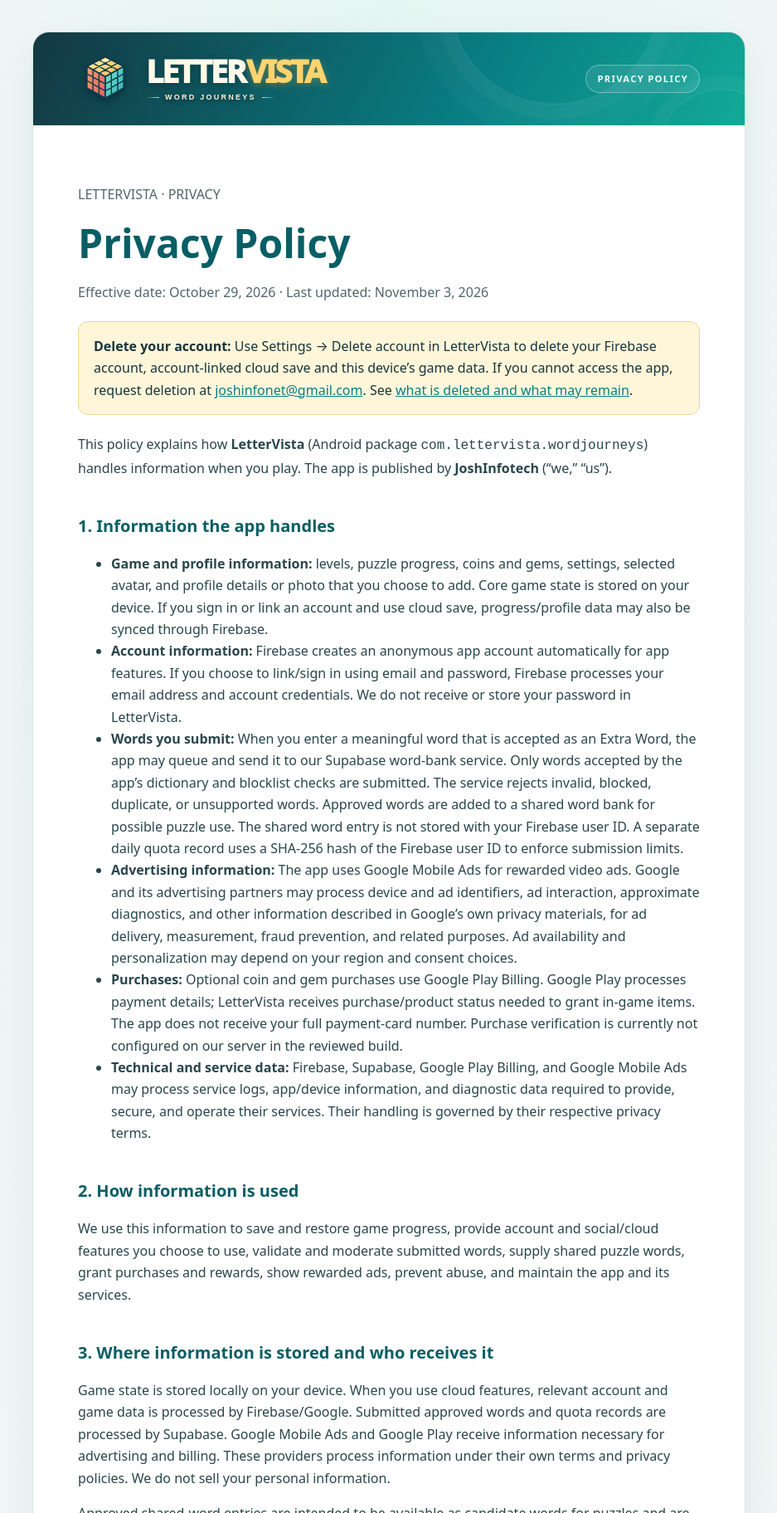
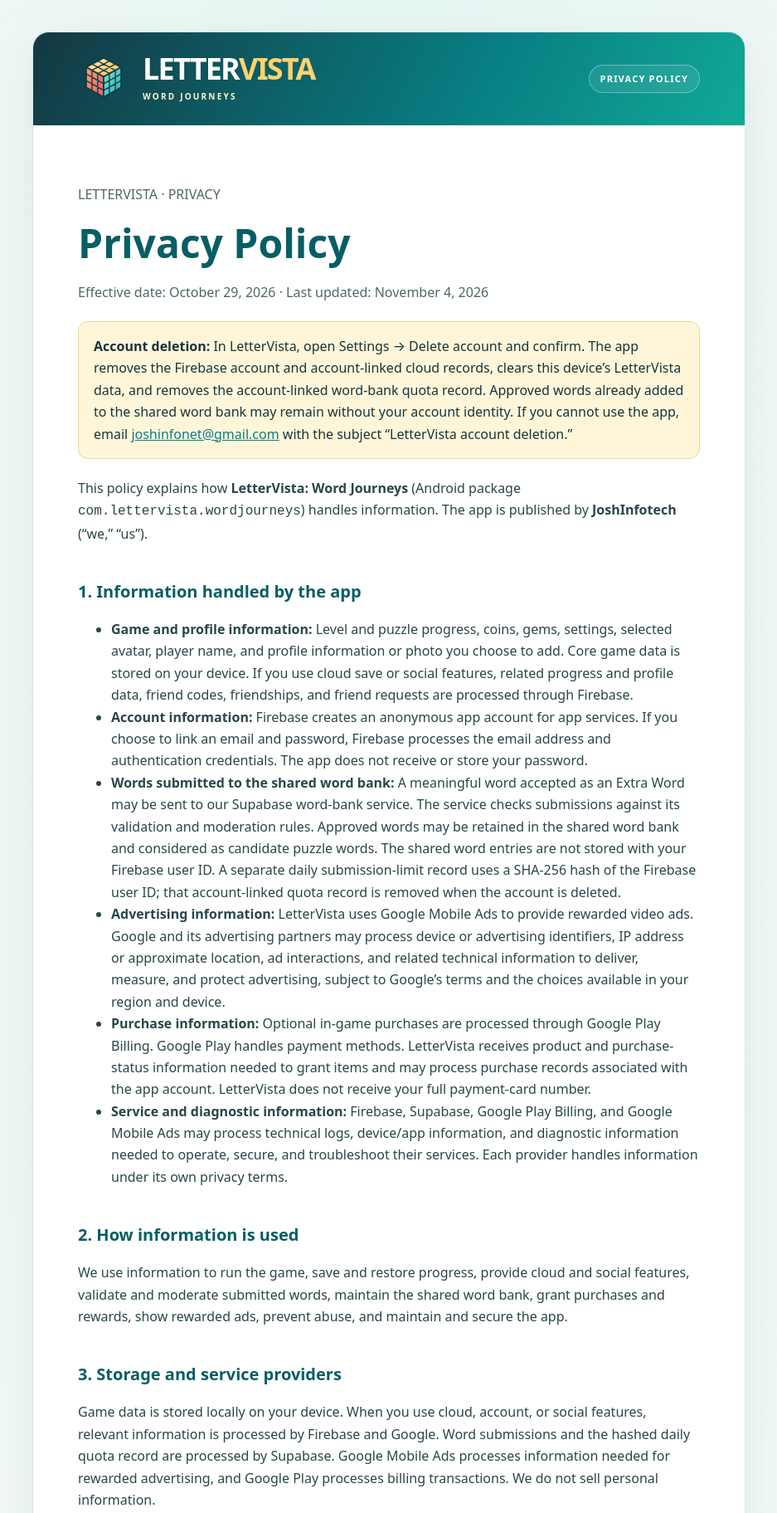
Before and after one commit to joshinfonet-oss/lettervista-privacy, a plain HTML site: page index.html in a window 1280 px wide. Shown: the top 1823 px of the page at 83% size, without its empty margins (171-1108 px from the left). Drawn offline with Linux system fonts and the light colour scheme.

Commit message:
Update index.html

```diff
--- a/index.html
+++ b/index.html
@@ -1,84 +1,75 @@
 <!doctype html>
 <html lang="en">
 <head>
-<meta charset="utf-8"><meta name="viewport" content="width=device-width,initial-scale=1">
+<meta charset="utf-8">
+<meta name="viewport" content="width=device-width,initial-scale=1">
+<meta name="description" content="Privacy Policy for LetterVista: Word Journeys, published by JoshInfotech.">
 <title>LetterVista Privacy Policy</title>
 <style>
-:root{color-scheme:light;--ink:#18353a;--muted:#50666a;--teal:#087e83;--pale:#e8f6f3;--line:#d8e5e2;--warn:#fff6da}
-*{box-sizing:border-box}
-body{margin:0;background:radial-gradient(ellipse at 50% 0%,#e4f5f2 0,#f4f8f7 47rem);color:var(--ink);font:16px/1.65 system-ui,-apple-system,"Segoe UI",sans-serif}
-.wrap{max-width:900px;margin:38px auto;padding:0 20px}
-.card{overflow:hidden;background:#fff;border:1px solid var(--line);border-radius:20px;box-shadow:0 18px 50px #173c3c12}
-.brand-banner{position:relative;isolation:isolate;overflow:hidden;display:flex;align-items:center;justify-content:space-between;gap:18px;padding:22px clamp(24px,5vw,54px);min-height:112px;color:#fff;background:linear-gradient(118deg,#143842 0%,#087e83 62%,#12a998 100%)}
-.brand-banner:before,.brand-banner:after{content:"";position:absolute;z-index:-1;border:1px solid #ffffff20;border-radius:50%;pointer-events:none}
-.brand-banner:before{width:250px;height:250px;right:12%;top:-165px;box-shadow:0 0 0 18px #ffffff08,0 0 0 42px #ffffff06}
-.brand-banner:after{width:150px;height:150px;right:-48px;bottom:-108px;box-shadow:0 0 0 16px #ffffff08}
-.brand-lockup{display:flex;align-items:center;gap:16px;min-width:0}
-.brand-logo{display:block;width:66px;height:62px;flex:0 0 auto;overflow:visible;filter:drop-shadow(0 5px 8px #06273566)}
-.home-brand-copy{min-width:0;text-align:left}
-.home-wordmark{display:flex;align-items:baseline;white-space:nowrap;font:1000 clamp(26px,5vw,38px)/.94 Nunito,system-ui,sans-serif;letter-spacing:-.065em;text-shadow:0 3px 10px #062a3577}
-.home-wordmark-letter{color:#fff9e9}
-.home-wordmark-vista{margin-left:2px;color:#ffd36f;font-style:normal;font-weight:1000;text-shadow:0 2px 10px #f2b34a55}
-.home-tagline{display:flex;align-items:center;justify-content:flex-start;gap:7px;margin-top:9px;color:#fff4d2;font:900 9px/1 Nunito,sans-serif;letter-spacing:.25em;text-shadow:0 2px 5px #092b36}
-.home-tagline i{display:block;width:16px;height:1px;background:linear-gradient(90deg,transparent,#f9d783)}
-.home-tagline i:last-child{transform:scaleX(-1)}
-.brand-name{margin:0;color:#fff;font-size:clamp(1.35rem,3.4vw,1.8rem);font-weight:800;letter-spacing:.025em;line-height:1.15}
-.brand-tagline{margin:6px 0 0;color:#d7f3ee;font-size:.72rem;font-weight:700;letter-spacing:.19em}
-.banner-label{flex:0 0 auto;border:1px solid #ffffff55;border-radius:999px;padding:7px 13px;background:#ffffff16;color:#effffb;font-size:.7rem;font-weight:750;letter-spacing:.12em}
-.content{padding:clamp(24px,5vw,54px)}
-h1{font-size:clamp(2rem,5vw,3rem);line-height:1.1;margin:.4em 0;color:#075e64}
-h2{font-size:1.25rem;margin:2em 0 .45em;color:#075e64}
-p,li{color:#29464a}
-a{color:#087e83}
-.meta{color:var(--muted)}
-.notice{background:var(--warn);border:1px solid #ead79a;border-radius:12px;padding:16px 18px;margin:22px 0}
-.placeholder{background:#fff0bd;padding:0 .25em;font-weight:700}
-.small{font-size:.92rem;color:var(--muted)}
-footer{border-top:1px solid var(--line);margin:0;padding:18px clamp(24px,5vw,54px) 24px}
-@media(max-width:520px){.wrap{margin:16px auto;padding:0 12px}.brand-banner{min-height:96px;padding:17px 20px}.brand-lockup{gap:12px}.brand-logo{width:58px;height:54px}.brand-tagline{font-size:.62rem;letter-spacing:.14em}.banner-label{padding:6px 9px;font-size:.6rem}.content{padding:24px 20px}}
+:root{color-scheme:light;--ink:#18353a;--muted:#50666a;--teal:#087e83;--line:#d8e5e2;--warn:#fff6da}
+*{box-sizing:border-box}body{margin:0;background:radial-gradient(ellipse at 50% 0%,#e4f5f2 0,#f4f8f7 47rem);color:var(--ink);font:16px/1.65 system-ui,-apple-system,"Segoe UI",sans-serif}
+.wrap{max-width:900px;margin:38px auto;padding:0 20px}.card{overflow:hidden;background:#fff;border:1px solid var(--line);border-radius:20px;box-shadow:0 18px 50px #173c3c12}
+.brand-banner{display:flex;align-items:center;justify-content:space-between;gap:18px;padding:22px clamp(24px,5vw,54px);min-height:112px;color:#fff;background:linear-gradient(118deg,#143842,#087e83 62%,#12a998)}
+.brand-lockup{display:flex;align-items:center;gap:16px}.brand-logo{width:62px;height:62px;flex:none}.wordmark{font-size:clamp(24px,5vw,36px);font-weight:900;letter-spacing:-.05em;line-height:1}.wordmark span{color:#ffd36f}.tagline{margin-top:7px;color:#fff4d2;font-size:10px;font-weight:800;letter-spacing:.22em}.banner-label{border:1px solid #ffffff55;border-radius:999px;padding:7px 13px;background:#ffffff16;font-size:.7rem;font-weight:750;letter-spacing:.1em;white-space:nowrap}
+.content{padding:clamp(24px,5vw,54px)}h1{font-size:clamp(2rem,5vw,3rem);line-height:1.1;margin:.4em 0;color:#075e64}h2{font-size:1.25rem;margin:2em 0 .45em;color:#075e64}p,li{color:#29464a}a{color:#087e83}.meta,.small{color:var(--muted)}.notice{background:var(--warn);border:1px solid #ead79a;border-radius:12px;padding:16px 18px;margin:22px 0}footer{border-top:1px solid var(--line);padding:18px clamp(24px,5vw,54px) 24px;color:var(--muted);font-size:.9rem}
+@media(max-width:520px){.wrap{margin:16px auto;padding:0 12px}.brand-banner{min-height:96px;padding:17px 20px}.brand-lockup{gap:11px}.brand-logo{width:50px;height:50px}.banner-label{padding:6px 9px;font-size:.6rem}.content{padding:24px 20px}}
 </style>
 </head>
-<body><main class="wrap"><article class="card">
+<body>
+<main class="wrap"><article class="card">
 <header class="brand-banner" aria-label="LetterVista brand">
   <div class="brand-lockup">
-    <svg class="brand-logo" viewBox="0 0 180 170" aria-hidden="true"><defs><linearGradient id="cubeTop" x1="0" y1="0" x2="1" y2="1"><stop stop-color="#fff0aa"/><stop offset="1" stop-color="#f6b84f"/></linearGradient><linearGradient id="cubeLeft" x1="0" y1="0" x2="1" y2="1"><stop stop-color="#ff9f72"/><stop offset="1" stop-color="#ec5c5d"/></linearGradient><linearGradient id="cubeRight" x1="0" y1="0" x2="1" y2="1"><stop stop-color="#7de8d1"/><stop offset="1" stop-color="#28aeb5"/></linearGradient><filter id="cubeShadow" x="-30%" y="-30%" width="160%" height="180%"><feDropShadow dx="0" dy="8" stdDeviation="5" flood-color="#062833" flood-opacity=".35"/></filter></defs><g filter="url(#cubeShadow)" stroke="#103b49" stroke-width="5" stroke-linejoin="round"><path d="M90 12 151 44 90 78 29 44Z" fill="url(#cubeTop)"/><path d="M29 44 90 78 90 149 29 115Z" fill="url(#cubeLeft)"/><path d="M90 78 151 44 151 115 90 149Z" fill="url(#cubeRight)"/></g><g fill="none" stroke="#103b49" stroke-width="4" stroke-linecap="round" stroke-linejoin="round"><path d="m49 33 61 33M69 22l61 33M131 33 69 67M111 22 49 55M49 55v70m20-59v70M29 68l61 34M29 91l61 34M110 67v70m21-82v70M90 102l61-34M90 125l61-34"/></g><path d="m81 27 9-5 9 5" fill="none" stroke="#fff9d8" stroke-width="4" stroke-linecap="round"/></svg>
-    <div class="home-brand-copy"><div class="home-wordmark"><span class="home-wordmark-letter">LETTER</span><span class="home-wordmark-vista">VISTA</span></div><div class="home-tagline"><i></i> WORD JOURNEYS <i></i></div></div>
-  </div>
-  <span class="banner-label">PRIVACY POLICY</span>
+    <svg class="brand-logo" viewBox="0 0 180 170" aria-hidden="true"><defs><linearGradient id="a" x1="0" y1="0" x2="1" y2="1"><stop stop-color="#fff0aa"/><stop offset="1" stop-color="#f6b84f"/></linearGradient><linearGradient id="b" x1="0" y1="0" x2="1" y2="1"><stop stop-color="#ff9f72"/><stop offset="1" stop-color="#ec5c5d"/></linearGradient><linearGradient id="c" x1="0" y1="0" x2="1" y2="1"><stop stop-color="#7de8d1"/><stop offset="1" stop-color="#28aeb5"/></linearGradient></defs><g stroke="#103b49" stroke-width="5" stroke-linejoin="round"><path d="M90 12 151 44 90 78 29 44Z" fill="url(#a)"/><path d="M29 44 90 78 90 149 29 115Z" fill="url(#b)"/><path d="M90 78 151 44 151 115 90 149Z" fill="url(#c)"/></g><g fill="none" stroke="#103b49" stroke-width="4" stroke-linecap="round"><path d="m49 33 61 33M69 22l61 33M131 33 69 67M111 22 49 55M49 55v70m20-59v70M29 68l61 34M29 91l61 34M110 67v70m21-82v70M90 102l61-34M90 125l61-34"/></g></svg>
+    <div><div class="wordmark">LETTER<span>VISTA</span></div><div class="tagline">WORD JOURNEYS</div></div>
+  </div><span class="banner-label">PRIVACY POLICY</span>
 </header>
 <div class="content">
-<p class="meta">LETTERVISTA · PRIVACY</p><h1>Privacy Policy</h1>
-<p class="meta">Effective date: October 29, 2026 · Last updated: November 3, 2026</p>
-<div class="notice"><strong>Delete your account:</strong> Use Settings → Delete account in LetterVista to delete your Firebase account, account-linked cloud save and this device’s game data. If you cannot access the app, request deletion at <a href="mailto:joshinfonet@gmail.com?subject=LetterVista%20account%20deletion">joshinfonet@gmail.com</a>. See <a href="#retention-deletion">what is deleted and what may remain</a>.</div>
-<p>This policy explains how <strong>LetterVista</strong> (Android package <code>com.lettervista.wordjourneys</code>) handles information when you play. The app is published by <strong>JoshInfotech</strong> (“we,” “us”).</p>
-<h2>1. Information the app handles</h2>
+<p class="meta">LETTERVISTA · PRIVACY</p>
+<h1>Privacy Policy</h1>
+<p class="meta">Effective date: October 29, 2026 · Last updated: November 4, 2026</p>
+<div class="notice"><strong>Account deletion:</strong> In LetterVista, open Settings → Delete account and confirm. The app removes the Firebase account and account-linked cloud records, clears this device’s LetterVista data, and removes the account-linked word-bank quota record. Approved words already added to the shared word bank may remain without your account identity. If you cannot use the app, email <a href="mailto:joshinfonet@gmail.com?subject=LetterVista%20account%20deletion">joshinfonet@gmail.com</a> with the subject “LetterVista account deletion.”</div>
+<p>This policy explains how <strong>LetterVista: Word Journeys</strong> (Android package <code>com.lettervista.wordjourneys</code>) handles information. The app is published by <strong>JoshInfotech</strong> (“we,” “us”).</p>
+
+<h2>1. Information handled by the app</h2>
 <ul>
-<li><strong>Game and profile information:</strong> levels, puzzle progress, coins and gems, settings, selected avatar, and profile details or photo that you choose to add. Core game state is stored on your device. If you sign in or link an account and use cloud save, progress/profile data may also be synced through Firebase.</li>
-<li><strong>Account information:</strong> Firebase creates an anonymous app account automatically for app features. If you choose to link/sign in using email and password, Firebase processes your email address and account credentials. We do not receive or store your password in LetterVista.</li>
-<li><strong>Words you submit:</strong> When you enter a meaningful word that is accepted as an Extra Word, the app may queue and send it to our Supabase word-bank service. Only words accepted by the app’s dictionary and blocklist checks are submitted. The service rejects invalid, blocked, duplicate, or unsupported words. Approved words are added to a shared word bank for possible puzzle use. The shared word entry is not stored with your Firebase user ID. A separate daily quota record uses a SHA-256 hash of the Firebase user ID to enforce submission limits.</li>
-<li><strong>Advertising information:</strong> The app uses Google Mobile Ads for rewarded video ads. Google and its advertising partners may process device and ad identifiers, ad interaction, approximate diagnostics, and other information described in Google’s own privacy materials, for ad delivery, measurement, fraud prevention, and related purposes. Ad availability and personalization may depend on your region and consent choices.</li>
-<li><strong>Purchases:</strong> Optional coin and gem purchases use Google Play Billing. Google Play processes payment details; LetterVista receives purchase/product status needed to grant in-game items. The app does not receive your full payment-card number. Purchase verification is currently not configured on our server in the reviewed build.</li>
-<li><strong>Technical and service data:</strong> Firebase, Supabase, Google Play Billing, and Google Mobile Ads may process service logs, app/device information, and diagnostic data required to provide, secure, and operate their services. Their handling is governed by their respective privacy terms.</li>
+<li><strong>Game and profile information:</strong> Level and puzzle progress, coins, gems, settings, selected avatar, player name, and profile information or photo you choose to add. Core game data is stored on your device. If you use cloud save or social features, related progress and profile data, friend codes, friendships, and friend requests are processed through Firebase.</li>
+<li><strong>Account information:</strong> Firebase creates an anonymous app account for app services. If you choose to link an email and password, Firebase processes the email address and authentication credentials. The app does not receive or store your password.</li>
+<li><strong>Words submitted to the shared word bank:</strong> A meaningful word accepted as an Extra Word may be sent to our Supabase word-bank service. The service checks submissions against its validation and moderation rules. Approved words may be retained in the shared word bank and considered as candidate puzzle words. The shared word entries are not stored with your Firebase user ID. A separate daily submission-limit record uses a SHA-256 hash of the Firebase user ID; that account-linked quota record is removed when the account is deleted.</li>
+<li><strong>Advertising information:</strong> LetterVista uses Google Mobile Ads to provide rewarded video ads. Google and its advertising partners may process device or advertising identifiers, IP address or approximate location, ad interactions, and related technical information to deliver, measure, and protect advertising, subject to Google’s terms and the choices available in your region and device.</li>
+<li><strong>Purchase information:</strong> Optional in-game purchases are processed through Google Play Billing. Google Play handles payment methods. LetterVista receives product and purchase-status information needed to grant items and may process purchase records associated with the app account. LetterVista does not receive your full payment-card number.</li>
+<li><strong>Service and diagnostic information:</strong> Firebase, Supabase, Google Play Billing, and Google Mobile Ads may process technical logs, device/app information, and diagnostic information needed to operate, secure, and troubleshoot their services. Each provider handles information under its own privacy terms.</li>
 </ul>
+
 <h2>2. How information is used</h2>
-<p>We use this information to save and restore game progress, provide account and social/cloud features you choose to use, validate and moderate submitted words, supply shared puzzle words, grant purchases and rewards, show rewarded ads, prevent abuse, and maintain the app and its services.</p>
-<h2>3. Where information is stored and who receives it</h2>
-<p>Game state is stored locally on your device. When you use cloud features, relevant account and game data is processed by Firebase/Google. Submitted approved words and quota records are processed by Supabase. Google Mobile Ads and Google Play receive information necessary for advertising and billing. These providers process information under their own terms and privacy policies. We do not sell your personal information.</p>
-<p>Approved shared-word entries are intended to be available as candidate words for puzzles and are not tied to a player identity in the shared-word table. Please do not submit personal information in a word or other app field.</p>
-<h2 id="retention-deletion">4. Retention and deletion</h2>
-<p>Local game data remains on your device until you clear the app’s data, uninstall the app, or delete it through an available in-app reset option. Cloud data is retained while needed to provide cloud features and is deleted when a valid deletion request is completed, subject to operational, legal, security, and backup-retention needs. Approved words may remain in the shared word bank after account deletion because they are not stored there with your account identity.</p>
-<div class="notice"><strong>Request account deletion:</strong> In LetterVista, open Settings → Delete account and confirm to delete your Firebase account, account-linked cloud save and this device’s game data. If you no longer have access to the app, email <a href="mailto:joshinfonet@gmail.com?subject=LetterVista%20account%20deletion">joshinfonet@gmail.com</a> with the subject “LetterVista account deletion” and the email address linked to your save, if any. JoshInfotech will verify the request and delete the Firebase account and associated cloud data. Approved words already added to the anonymous shared word bank may remain; the account-linked word-bank quota record is removed. Requests are handled as soon as reasonably possible. Some records may be retained only where legally or operationally required, as described above.</div>
+<p>We use information to run the game, save and restore progress, provide cloud and social features, validate and moderate submitted words, maintain the shared word bank, grant purchases and rewards, show rewarded ads, prevent abuse, and maintain and secure the app.</p>
+
+<h2>3. Storage and service providers</h2>
+<p>Game data is stored locally on your device. When you use cloud, account, or social features, relevant information is processed by Firebase and Google. Word submissions and the hashed daily quota record are processed by Supabase. Google Mobile Ads processes information needed for rewarded advertising, and Google Play processes billing transactions. We do not sell personal information.</p>
+<p>Approved shared-word entries may remain available as candidate words after account deletion because they are not stored with your account identity. Do not enter personal information into word or other game fields.</p>
+
+<h2 id="deletion">4. Retention and deletion</h2>
+<p>Local game data remains on your device until you clear the app’s data, uninstall the app, or use the in-app account deletion option. When account deletion completes, LetterVista deletes the Firebase Authentication account and the account-linked cloud records handled by its deletion flow, clears the app’s local data on that device, and requests removal of the account-linked Supabase quota record. Approved words already placed in the shared word bank may remain in de-identified form. Service providers may retain limited copies in backups or where required for security, legal, or operational reasons, under their retention practices.</p>
+<div class="notice"><strong>Request account deletion:</strong> To delete an account in the app, open Settings → Delete account and confirm. If you cannot access LetterVista, email <a href="mailto:joshinfonet@gmail.com?subject=LetterVista%20account%20deletion">joshinfonet@gmail.com</a> with the subject “LetterVista account deletion.” Include the account email, if one is linked, or the player ID shown in the app so we can locate the account. Do not send your password. We will verify the request and delete the Firebase account and associated account-linked cloud data. Approved shared words may remain without account identity; the hashed word-bank quota record is removed.</div>
+
 <h2>5. Children’s privacy</h2>
-<p>LetterVista is a general-audience word puzzle and is not specifically directed to children under 13. We recommend listing the app for ages 13 and older, provided the app content, artwork, store listing, and promotion are not designed to attract children under 13. We do not knowingly collect personal information from children under 13. If you are a parent or guardian and believe a child has provided personal information, contact us so we can review the request. If the app is marketed to children or selected for a child-inclusive audience, additional child-protection, advertising, age-screening, and parental-consent requirements may apply.</p>
+<p>LetterVista is intended for users aged 13 and older and is not designed for children under 13. We do not knowingly collect personal information from children under 13. A parent or guardian who believes a child has provided personal information may contact us to request review and deletion. If the app’s audience, content, or promotion changes, we will review the applicable child-safety and advertising requirements.</p>
+
 <h2>6. Security</h2>
-<p>We and our service providers use administrative, technical, and organizational measures intended to protect information. No method of storage or transmission is completely secure. Keep your account credentials private and use only official app stores to install LetterVista.</p>
-<h2>7. Your choices</h2>
-<p>You can play using local device storage, choose whether to link an account for cloud features, and choose whether to watch a rewarded ad. You may manage advertising and consent choices through the options presented in the app or your device settings where available. You can request access to or deletion of personal information using the contact details below, subject to applicable law and verification.</p>
+<p>We use the security features provided by our service providers and take reasonable steps to protect information. Information sent to Firebase, Supabase, Google Mobile Ads, or Google Play is transmitted using the secure connections supported by those services. No storage or transmission method can be guaranteed completely secure.</p>
+
+<h2>7. Your choices and requests</h2>
+<p>You can play using device storage, choose whether to link an email account for cloud features, choose whether to watch a rewarded ad, and request account deletion using the in-app or email method above. You can manage advertising choices through controls presented by the app, your device, or Google where available. For privacy questions or other data requests, contact us using the address below.</p>
+
 <h2>8. International processing</h2>
-<p>Our service providers may process information on servers in countries other than your own. Where required, they use safeguards for cross-border transfers as described in their privacy documentation.</p>
+<p>Our service providers may process information on servers outside your country. They apply their own safeguards and privacy practices for international processing.</p>
+
 <h2>9. Changes to this policy</h2>
-<p>We may update this policy when the app or its data practices change. We will update the effective date above and provide notice in the app or through the app listing when required.</p>
+<p>We may update this policy when the app or its data practices change. We will change the “Last updated” date above and provide notice where required.</p>
+
 <h2>10. Contact</h2>
 <p>Publisher: JoshInfotech<br>Privacy and account-deletion requests: <a href="mailto:joshinfonet@gmail.com">joshinfonet@gmail.com</a></p>
-</div><footer class="small">This policy reflects the planned account-deletion flow for the LetterVista release build dated November 3, 2026; confirm deployment before publishing this update. Confirm it matches the release build, SDK configuration, Google Play Data safety answers, advertising consent setup, Firebase/Supabase retention, and account-deletion implementation.</footer>
-</article></main></body></html>
+</div>
+<footer>LetterVista Privacy Policy · JoshInfotech · Contact: <a href="mailto:joshinfonet@gmail.com">joshinfonet@gmail.com</a></footer>
+</article></main>
+</body>
+</html>
```
